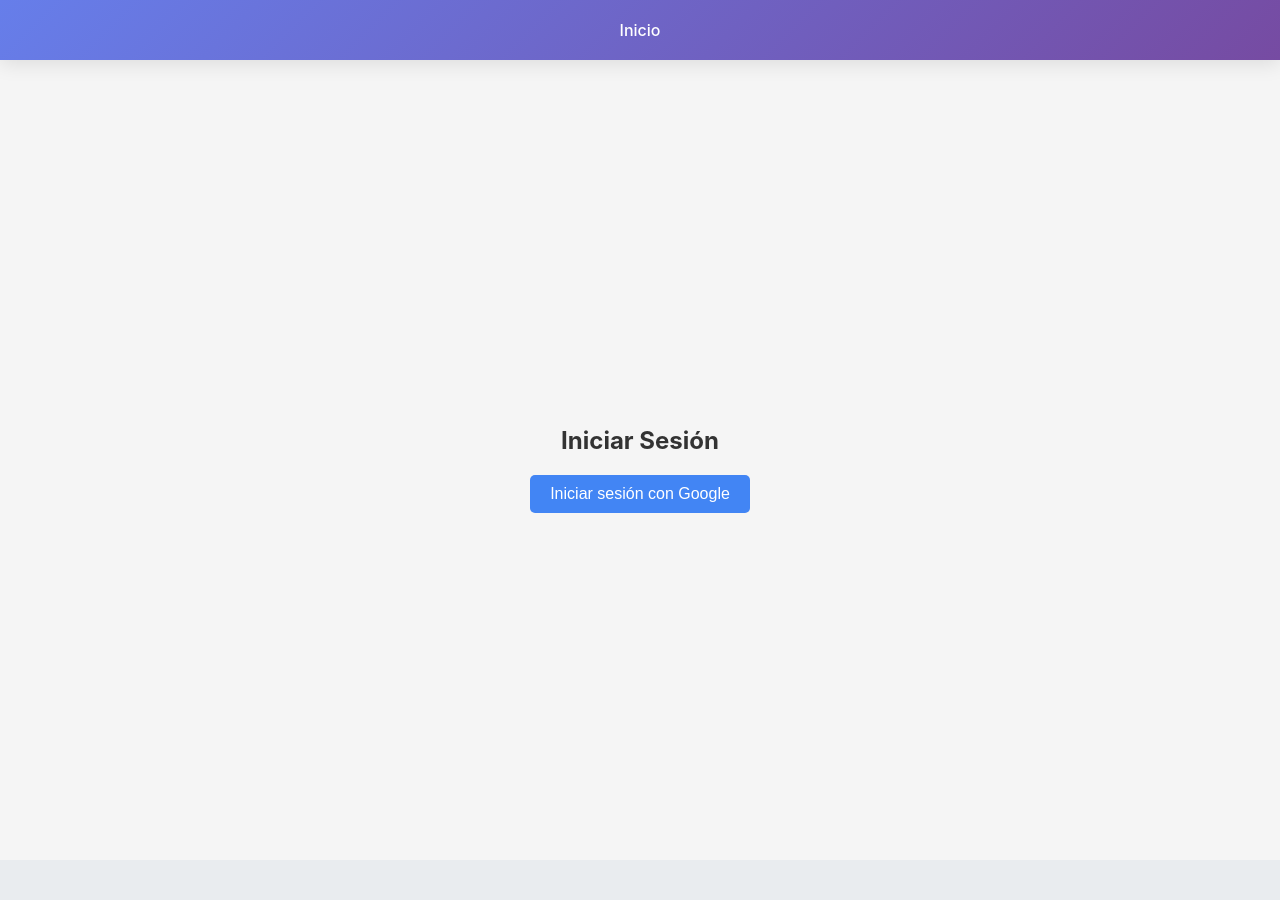
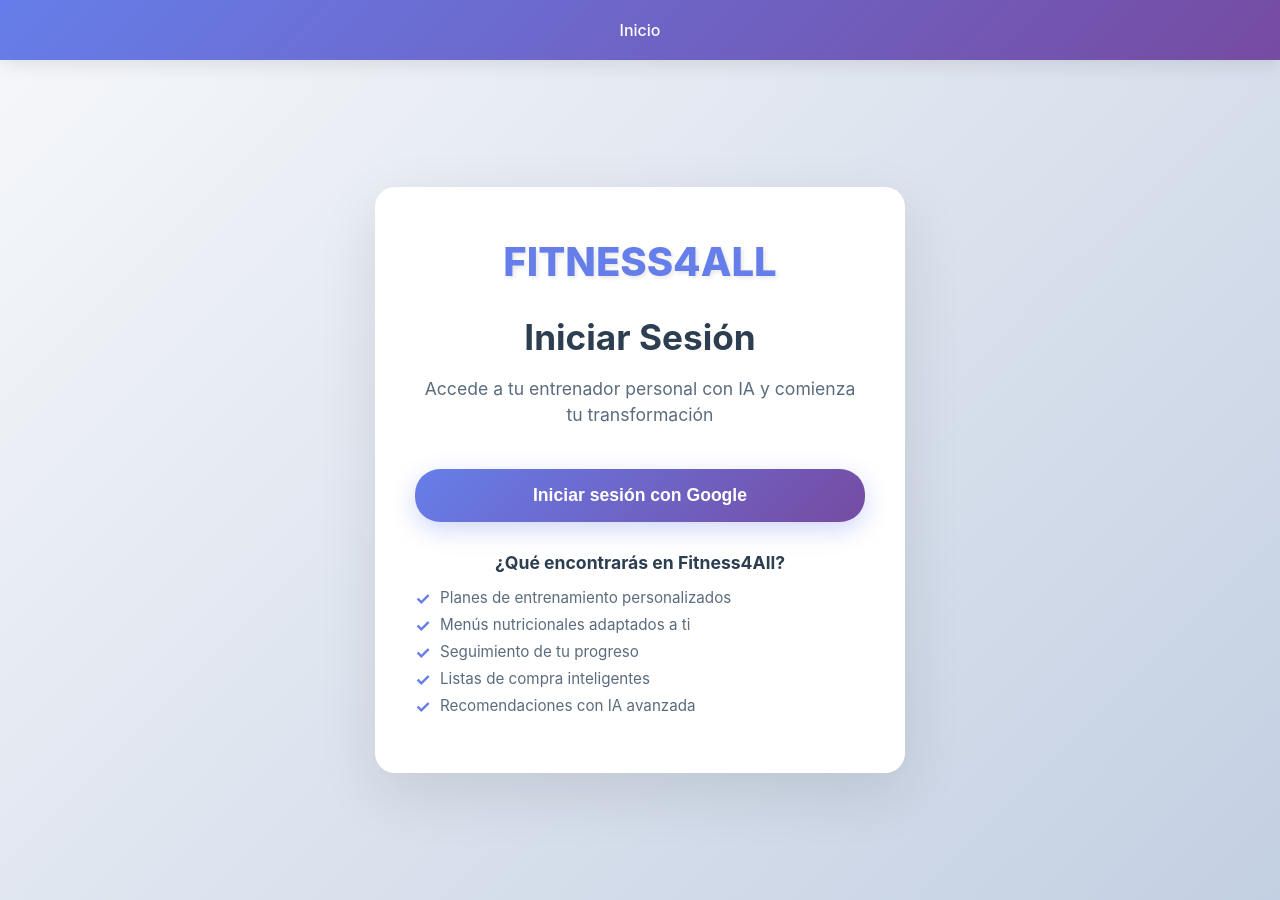
Before and after one commit to Jesuscbart/fitness4all, a React (Create React App) app: page /login in a window 1280 px wide. Before the commit the page ends 860 px from the top, so only its background shows below. Built offline with nearby package versions, Linux system fonts and the light colour scheme; no server answers.

Commit message:
Styles improved

```diff
--- a/src/components/Navbar.css
+++ b/src/components/Navbar.css
@@ -48,6 +48,34 @@ nav button:hover {
   transform: translateY(-1px);
 }
 
+/* Estilo para el enlace activo (página actual) */
+nav a.active {
+  background-color: rgba(255, 255, 255, 0.25);
+  color: #ffffff;
+  font-weight: 600;
+  position: relative;
+}
+
+/* Subrayado para el enlace activo */
+nav a.active::after {
+  content: '';
+  position: absolute;
+  bottom: 0;
+  left: 50%;
+  transform: translateX(-50%);
+  width: 60%;
+  height: 3px;
+  background-color: #ffffff;
+  border-radius: 2px;
+  box-shadow: 0 2px 4px rgba(255, 255, 255, 0.3);
+}
+
+/* Efecto hover para enlaces activos */
+nav a.active:hover {
+  background-color: rgba(255, 255, 255, 0.3);
+  transform: translateY(-1px);
+}
+
 /* Efecto activo */
 nav a:active,
 nav button:active {
@@ -85,6 +113,12 @@ nav button {
     margin-top: 5px;
     border-radius: 0;
   }
+
+  /* Ajustar el subrayado en móviles */
+  nav a.active::after {
+    width: 80%;
+    height: 2px;
+  }
 }
 
 @media (max-width: 480px) {
--- a/src/components/Navbar.js
+++ b/src/components/Navbar.js
@@ -1,6 +1,6 @@
 // src/components/Navbar.js
 import React, { useContext } from 'react';
-import { Link } from 'react-router-dom';
+import { Link, useLocation } from 'react-router-dom';
 import { auth } from '../firebaseConfig';
 import { signOut } from 'firebase/auth';
 import { AuthContext } from '../contexts/AuthContext';
@@ -8,6 +8,7 @@ import './Navbar.css';
 
 function Navbar() {
   const { currentUser } = useContext(AuthContext);
+  const location = useLocation();
 
   const handleSignOut = () => {
     signOut(auth)
@@ -19,26 +20,56 @@ function Navbar() {
       });
   };
 
+  // Función para determinar si un enlace está activo
+  const isActiveLink = (path) => {
+    return location.pathname === path;
+  };
+
   return (
     <nav>
       <ul>
         <li>
-          <Link to="/">Inicio</Link>
+          <Link
+            to="/"
+            className={isActiveLink('/') ? 'active' : ''}
+          >
+            Inicio
+          </Link>
         </li>
         {/* Muestra el botón de cierre de sesión solo si el usuario está autenticado */}
         {currentUser && (
           <>
             <li>
-              <Link to="/exercise-log">Ejercicios</Link>
+              <Link
+                to="/exercise-log"
+                className={isActiveLink('/exercise-log') ? 'active' : ''}
+              >
+                Ejercicios
+              </Link>
             </li>
             <li>
-              <Link to="/food-log">Dietas</Link>
+              <Link
+                to="/food-log"
+                className={isActiveLink('/food-log') ? 'active' : ''}
+              >
+                Dietas
+              </Link>
             </li>
             <li>
-              <Link to="/meal-planner">Planificador de Comidas</Link>
+              <Link
+                to="/meal-planner"
+                className={isActiveLink('/meal-planner') ? 'active' : ''}
+              >
+                Planificador de Comidas
+              </Link>
             </li>
             <li>
-              <Link to="/history">Historial</Link>
+              <Link
+                to="/history"
+                className={isActiveLink('/history') ? 'active' : ''}
+              >
+                Historial
+              </Link>
             </li>
             <li>
               <button onClick={handleSignOut}>Cerrar Sesión</button>
--- a/src/pages/Login.css
+++ b/src/pages/Login.css
@@ -1,28 +1,164 @@
-
 .login-container {
   display: flex;
   flex-direction: column;
   align-items: center;
   justify-content: center;
-  height: 100vh;
-  background-color: #f5f5f5;
+  min-height: 100vh;
+  background: linear-gradient(135deg, #f5f7fa 0%, #c3cfe2 100%);
+  padding: 20px;
+}
+
+.login-card {
+  background: white;
+  border-radius: 20px;
+  padding: 50px 40px;
+  box-shadow: 0 20px 60px rgba(0, 0, 0, 0.1);
+  text-align: center;
+  max-width: 450px;
+  width: 100%;
+  transition: transform 0.3s ease;
+}
+
+.login-card:hover {
+  transform: translateY(-5px);
 }
 
 .login-container h2 {
-  margin-bottom: 20px;
-  color: #333;
+  color: #2c3e50;
+  font-size: 2.2rem;
+  margin-bottom: 15px;
+  font-weight: 700;
 }
 
-.login-container button {
-  background-color: #4285F4;
+.login-subtitle {
+  color: #5a6c7d;
+  font-size: 1.1rem;
+  margin-bottom: 40px;
+  line-height: 1.5;
+}
+
+.google-signin-btn {
+  display: flex;
+  align-items: center;
+  justify-content: center;
+  gap: 12px;
+  width: 100%;
+  padding: 16px 24px;
+  background: linear-gradient(135deg, #667eea 0%, #764ba2 100%);
   color: white;
   border: none;
-  padding: 10px 20px;
-  border-radius: 5px;
+  border-radius: 25px;
   cursor: pointer;
-  font-size: 1rem;
+  font-size: 1.1rem;
+  font-weight: 600;
+  transition: all 0.3s ease;
+  box-shadow: 0 8px 25px rgba(102, 126, 234, 0.3);
 }
 
-.login-container button:hover {
-  background-color: #357ae8;
+.google-signin-btn:hover {
+  transform: translateY(-2px);
+  box-shadow: 0 12px 35px rgba(102, 126, 234, 0.4);
+  background: linear-gradient(135deg, #5a67d8 0%, #6b46c1 100%);
 }
+
+.google-signin-btn:active {
+  transform: translateY(0);
+  box-shadow: 0 5px 15px rgba(102, 126, 234, 0.3);
+}
+
+.google-icon {
+  width: 24px;
+  height: 24px;
+  background: white;
+  border-radius: 50%;
+  display: flex;
+  align-items: center;
+  justify-content: center;
+  font-size: 18px;
+}
+
+.app-logo {
+  margin-bottom: 30px;
+}
+
+.app-logo h1 {
+  color: #667eea;
+  font-size: 2.5rem;
+  font-weight: 800;
+  margin: 0;
+  text-shadow: 2px 2px 4px rgba(0, 0, 0, 0.1);
+}
+
+.features-list {
+  margin-top: 30px;
+  text-align: left;
+}
+
+.features-list h4 {
+  color: #2c3e50;
+  font-size: 1.1rem;
+  margin-bottom: 15px;
+  text-align: center;
+}
+
+.features-list ul {
+  list-style: none;
+  padding: 0;
+  margin: 0;
+}
+
+.features-list li {
+  color: #5a6c7d;
+  margin-bottom: 8px;
+  padding-left: 25px;
+  position: relative;
+  font-size: 0.95rem;
+}
+
+.features-list li:before {
+  content: "✓";
+  position: absolute;
+  left: 0;
+  color: #667eea;
+  font-weight: bold;
+  font-size: 1.1rem;
+}
+
+/* Responsive */
+@media (max-width: 768px) {
+  .login-container {
+    padding: 15px;
+  }
+
+  .login-card {
+    padding: 40px 25px;
+    margin: 10px;
+  }
+
+  .login-container h2 {
+    font-size: 1.8rem;
+  }
+
+  .app-logo h1 {
+    font-size: 2rem;
+  }
+
+  .google-signin-btn {
+    padding: 14px 20px;
+    font-size: 1rem;
+  }
+}
+
+@media (max-width: 480px) {
+  .login-card {
+    padding: 30px 20px;
+  }
+
+  .login-container h2 {
+    font-size: 1.6rem;
+  }
+
+  .login-subtitle {
+    font-size: 1rem;
+  }
+}
--- a/src/pages/Login.js
+++ b/src/pages/Login.js
@@ -42,8 +42,31 @@ function Login() {
 
   return (
     <div className="login-container">
-      <h2>Iniciar Sesión</h2>
-      <button onClick={handleGoogleSignIn}>Iniciar sesión con Google</button>
+      <div className="login-card">
+        <div className="app-logo">
+          <h1>FITNESS4ALL</h1>
+        </div>
+
+        <h2>Iniciar Sesión</h2>
+        <p className="login-subtitle">
+          Accede a tu entrenador personal con IA y comienza tu transformación
+        </p>
+
+        <button className="google-signin-btn" onClick={handleGoogleSignIn}>
+          Iniciar sesión con Google
+        </button>
+
+        <div className="features-list">
+          <h4>¿Qué encontrarás en Fitness4All?</h4>
+          <ul>
+            <li>Planes de entrenamiento personalizados</li>
+            <li>Menús nutricionales adaptados a ti</li>
+            <li>Seguimiento de tu progreso</li>
+            <li>Listas de compra inteligentes</li>
+            <li>Recomendaciones con IA avanzada</li>
+          </ul>
+        </div>
+      </div>
     </div>
   );
 }
--- a/src/pages/MealPlanner.css
+++ b/src/pages/MealPlanner.css
@@ -331,134 +331,30 @@
   }
 }
 
-/* Añadir estos estilos a tu archivo MealPlanner.css */
-
+/* Indicador de carga */
 .loading {
   text-align: center;
   padding: 20px;
   font-size: 18px;
+  color: #5a6c7d;
 }
 
-.meal-info {
-  width: 100%;
-  height: 100%;
-  display: flex;
-  flex-direction: column;
-  justify-content: center;
-  align-items: center;
-  padding: 5px;
-  word-break: break-word;
+/* Spinner para botones */
+.loading-spinner {
+  display: inline-block;
+  width: 16px;
+  height: 16px;
+  border: 2px solid rgba(255, 255, 255, 0.3);
+  border-radius: 50%;
+  border-top: 2px solid white;
+  animation: simpleSpin 1s linear infinite;
+  margin-right: 8px;
 }
 
-.meal-title {
-  font-size: 0.85rem;
-  text-align: center;
-  overflow: hidden;
-  text-overflow: ellipsis;
-  white-space: nowrap;
-  width: 100%;
-  max-width: 100%;
-}
-
-/* Estilos compartidos para mantener el ancho uniforme y centrado */
-.ai-import-section,
-.weeks-selection {
-  width: 100%;
-  max-width: 500px;
-  margin-left: auto;
-  margin-right: auto;
-  margin-bottom: 20px;
-  box-sizing: border-box;
-}
-
-.ai-import-button {
-  display: block;
-  width: 100%;
-  background-color: #4CAF50;
-  color: white;
-  border: none;
-  padding: 12px 20px;
-  border-radius: 4px;
-  cursor: pointer;
-  font-size: 16px;
-  transition: background-color 0.3s;
-  text-align: center;
-}
-
-.ai-import-button:hover {
-  background-color: #45a049;
-}
-
-.ai-import-button:disabled {
-  background-color: #cccccc;
-  cursor: not-allowed;
-  opacity: 0.7;
-}
-
-.loading-spinner {
-  display: inline-block;
-  width: 20px;
-  height: 20px;
-  border: 3px solid rgba(255,255,255,.3);
-  border-radius: 50%;
-  border-top-color: #4CAF50;
-  animation: spin 1s ease-in-out infinite;
-}
-
-@keyframes spin {
-  to { transform: rotate(360deg); }
-}
-
-/* Estilos para la selección de semanas */
-.weeks-selection {
-  padding: 10px;
-  border: 1px solid #e0e0e0;
-  border-radius: 8px;
-  background-color: #f9f9f9;
-}
-
-.weeks-selection p {
-  margin: 0 0 10px 0;
-  font-weight: bold;
-  color: #333;
-  text-align: center;
-}
-
-.weeks-checkboxes {
-  display: flex;
-  flex-wrap: wrap;
-  justify-content: center;
-  gap: 10px;
-}
-
-.week-checkbox-label {
-  display: flex;
-  align-items: center;
-  padding: 5px 10px;
-  background-color: #f0f0f0;
-  border-radius: 4px;
-  cursor: pointer;
-  transition: background-color 0.2s;
-}
-
-.week-checkbox-label:hover {
-  background-color: #e3e3e3;
-}
-
-.week-checkbox-label input {
-  margin-right: 5px;
-}
-
-/* Ajustes responsivos para la selección de semanas */
-@media (max-width: 576px) {
-  .weeks-checkboxes {
-    flex-direction: column;
-    align-items: flex-start;
-  }
-
-  .week-checkbox-label {
-    width: 100%;
-  }
+/* Animación */
+@keyframes simpleSpin {
+  0% { transform: rotate(0deg); }
+  100% { transform: rotate(360deg); }
 }
 
 /* Estilos para la semana actual */
@@ -895,4 +791,112 @@
   to { transform: rotate(360deg); }
 }
 
-/* Modal de confirmación - Estilos simplificados */
+/* Modal de confirmación */
+
+.meal-info {
+  width: 100%;
+  height: 100%;
+  display: flex;
+  flex-direction: column;
+  justify-content: center;
+  align-items: center;
+  padding: 5px;
+  word-break: break-word;
+}
+
+.meal-title {
+  font-size: 0.85rem;
+  text-align: center;
+  overflow: hidden;
+  text-overflow: ellipsis;
+  white-space: nowrap;
+  width: 100%;
+  max-width: 100%;
+}
+
+/* Estilos compartidos para mantener el ancho uniforme y centrado */
+.ai-import-section,
+.weeks-selection {
+  width: 100%;
+  max-width: 500px;
+  margin-left: auto;
+  margin-right: auto;
+  margin-bottom: 20px;
+  box-sizing: border-box;
+}
+
+.ai-import-button {
+  display: block;
+  width: 100%;
+  background-color: #4CAF50;
+  color: white;
+  border: none;
+  padding: 12px 20px;
+  border-radius: 4px;
+  cursor: pointer;
+  font-size: 16px;
+  transition: background-color 0.3s;
+  text-align: center;
+}
+
+.ai-import-button:hover {
+  background-color: #45a049;
+}
+
+.ai-import-button:disabled {
+  background-color: #cccccc;
+  cursor: not-allowed;
+  opacity: 0.7;
+}
+
+/* Estilos para la selección de semanas */
+.weeks-selection {
+  padding: 10px;
+  border: 1px solid #e0e0e0;
+  border-radius: 8px;
+  background-color: #f9f9f9;
+}
+
+.weeks-selection p {
+  margin: 0 0 10px 0;
+  font-weight: bold;
+  color: #333;
+  text-align: center;
+}
+
+.weeks-checkboxes {
+  display: flex;
+  flex-wrap: wrap;
+  justify-content: center;
+  gap: 10px;
+}
+
+.week-checkbox-label {
+  display: flex;
+  align-items: center;
+  padding: 5px 10px;
+  background-color: #f0f0f0;
+  border-radius: 4px;
+  cursor: pointer;
+  transition: background-color 0.2s;
+}
+
+.week-checkbox-label:hover {
+  background-color: #e3e3e3;
+}
+
+.week-checkbox-label input {
+  margin-right: 5px;
+}
+
+/* Ajustes responsivos para la selección de semanas */
+@media (max-width: 576px) {
+  .weeks-checkboxes {
+    flex-direction: column;
+    align-items: flex-start;
+  }
+
+  .week-checkbox-label {
+    width: 100%;
+  }
+}
```
